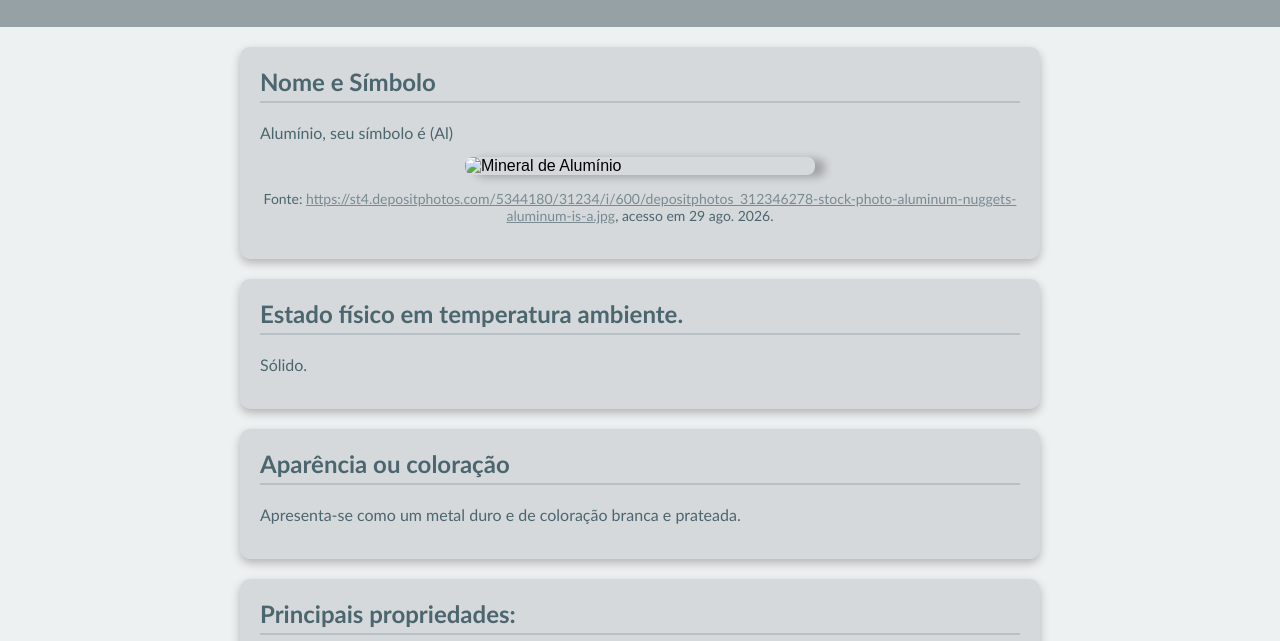
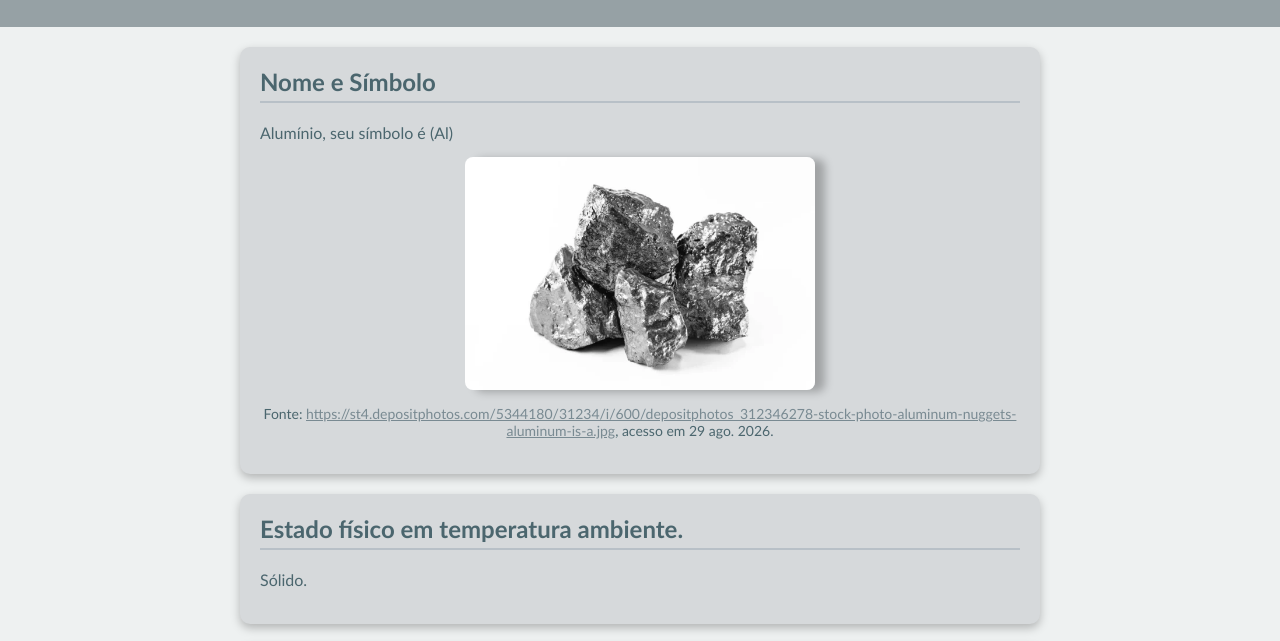
Before and after one commit to AsheleyMoreira/Site-de-Quimica, a plain HTML site: page index.html in a window 1280 px wide. Shown: the part 96-737 px from the top of the page. Drawn offline with Linux system fonts and the light colour scheme.

Commit message:
Update index.html

```diff
--- a/index.html
+++ b/index.html
@@ -18,7 +18,7 @@
         <div class="caixa-cinza">
             <h2>Nome e Símbolo</h2>
             <p>Alumínio, seu símbolo é (Al)</p>
-            <img src="Alumínio.jpeg" alt="Mineral de Alumínio" class="minerio">
+            <img src="Alumínio.jpg" alt="Mineral de Alumínio" class="minerio">
             <p class="fonte"> Fonte: <a href="https://st4.depositphotos.com/5344180/31234/i/600/depositphotos_312346278-stock-photo-aluminum-nuggets-aluminum-is-a.jpg" target="_blank" class="link">https://st4.depositphotos.com/5344180/31234/i/600/depositphotos_312346278-stock-photo-aluminum-nuggets-aluminum-is-a.jpg</a>, acesso em 29 ago. 2026. </p>
         </div>
 
```
